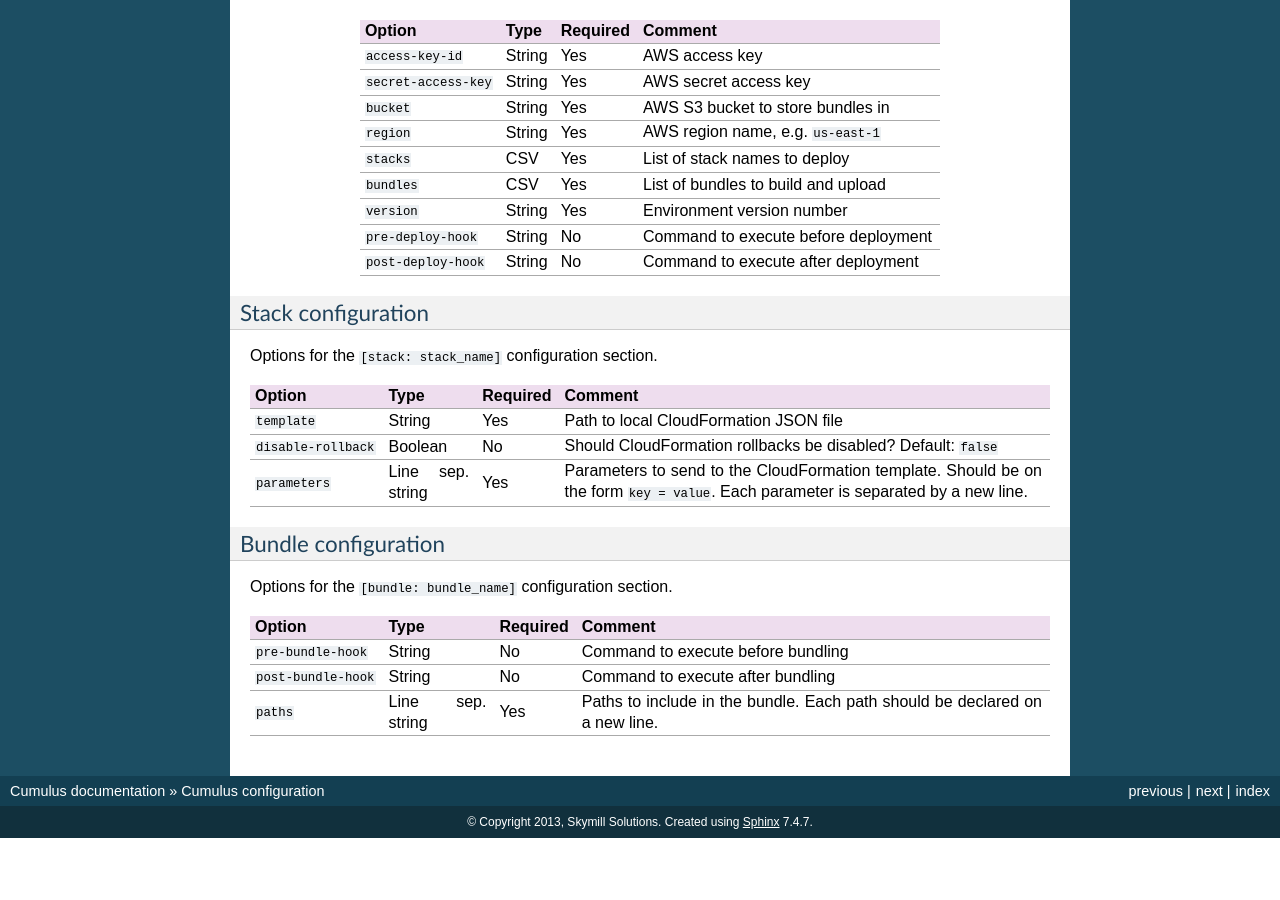
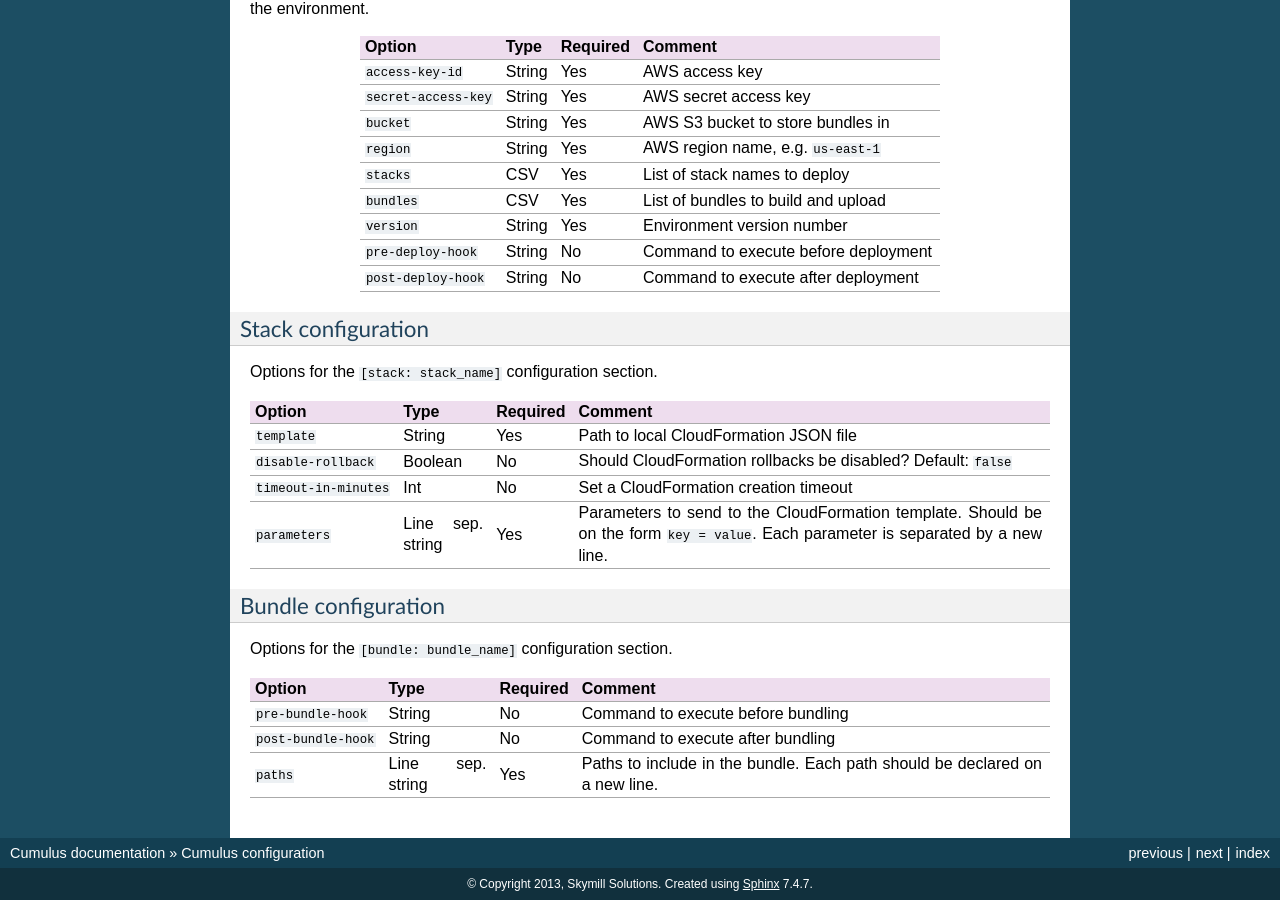
Before and after one commit to skymill/cumulus, a Sphinx documentation site: the page built from docs/cumulus_configuration.rst, in a window 1280 px wide and 900 px high, scrolled down 1054 px. Built offline with Sphinx 7.4.7, drawn with Linux system fonts in a browser that asks for light colours; the version number could not be read and is left out; before the commit the page ends 1892 px from its top, so only the background shows below that; some of the changed text lies outside the part shown.

Commit message:
Documented #76

```diff
--- a/docs/cumulus_configuration.rst
+++ b/docs/cumulus_configuration.rst
@@ -25,6 +25,7 @@ All configuration is read form ``/etc/cumulus.conf``, ``~/.cumulus.conf`` and ``
     [stack: full]
     template: /Users/sebastian/tmp/hosts/webserver.json
     disable-rollback: true
+    #timeout-in-minutes: 10
     parameters:
         version = 1.1.0,
         test tag = my test value
@@ -87,6 +88,7 @@ Option                  Type               Required Comment
 ======================= ================== ======== ==========================================
 ``template``            String             Yes      Path to local CloudFormation JSON file
 ``disable-rollback``    Boolean            No       Should CloudFormation rollbacks be disabled? Default: ``false``
+``timeout-in-minutes``  Int                No       Set a CloudFormation creation timeout
 ``parameters``          Line sep. string   Yes      Parameters to send to the CloudFormation template. Should be on the form ``key = value``. Each parameter is separated by a new line.
 ======================= ================== ======== ==========================================
 
```
